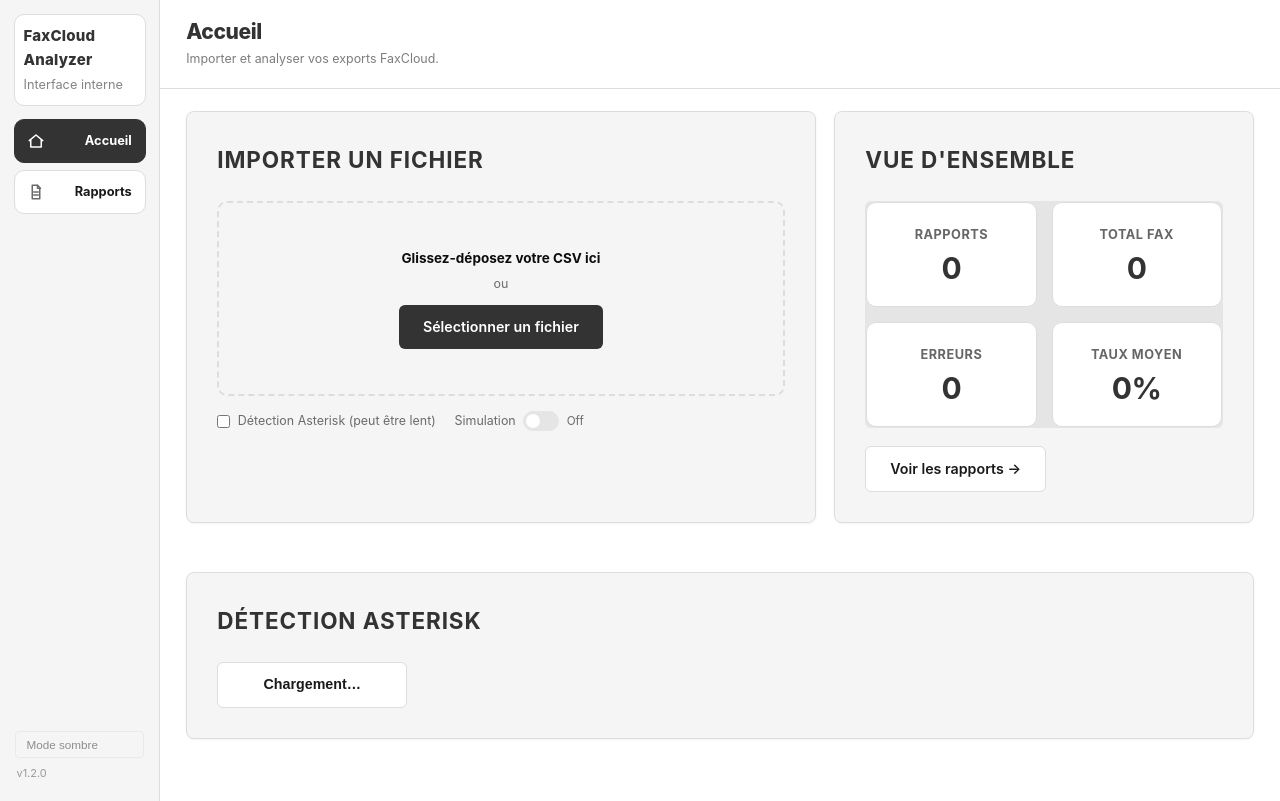
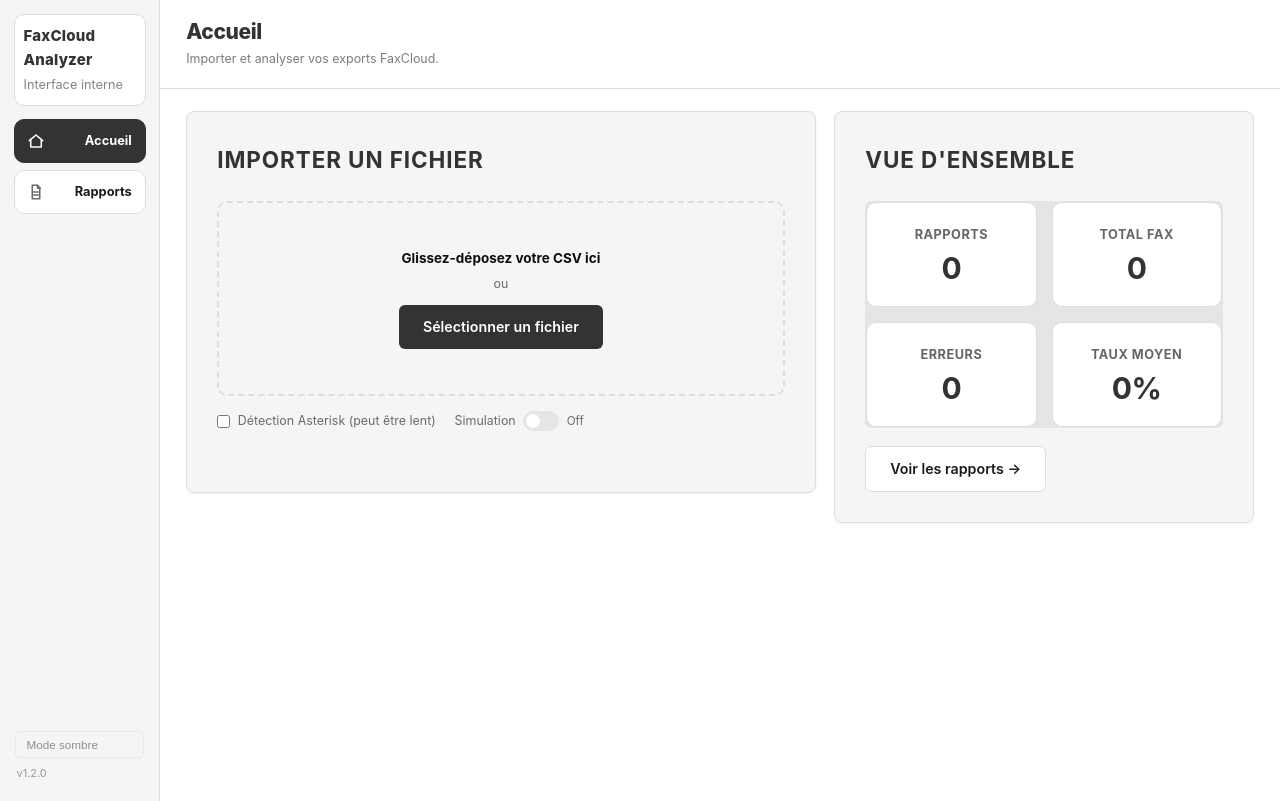
Before and after one commit to Imdraks/faxcloud-analyzer, a Flask app: page / in a window 1280 px wide. Shown: the top 801 px of the page. Run offline with Flask 3, Linux system fonts and the light colour scheme; data comes from the database, SQL or seed files in the repository; data that the repository does not hold is empty.

Commit message:
fix: supprimer doublon HTML dans index.html + section simulation redondante

```diff
--- a/frontend/web/templates/index.html
+++ b/frontend/templates/index.html
@@ -105,14 +105,6 @@
                     </div>
                 </section>
 
-                <!-- Simulation Asterisk -->
-                <section class="section" style="grid-column: 1 / -1;">
-                    <h2>Détection Asterisk</h2>
-                    <div style="display: flex; align-items: center; gap: 1.25rem; flex-wrap: wrap;">
-                        <button id="btnSimulation" class="btn btn-ghost" type="button" style="min-width: 190px;">Chargement…</button>
-                        <span id="simStatus" class="text-muted"></span>
-                    </div>
-                </section>
 
             </div>
         </main>
@@ -123,7 +115,6 @@
 <script src="{{ url_for('static', filename='js/theme.js') }}"></script>
 </body>
 </html>
-<!DOCTYPE html>
 <html lang="fr">
 <head>
     <meta charset="UTF-8">
```
Also changed, not shown: frontend/static/css/style.css (renamed from frontend/web/static/css/style.css), frontend/static/js/app.js (renamed from frontend/web/static/js/app.js), frontend/static/js/report.js (renamed from frontend/web/static/js/report.js), frontend/static/js/theme.js (renamed from frontend/web/static/js/theme.js), frontend/templates/404.html (renamed from frontend/web/templates/404.html), frontend/templates/500.html (renamed from frontend/web/templates/500.html), frontend/templates/login.html (renamed from frontend/web/templates/login.html), frontend/templates/report.html (renamed from frontend/web/templates/report.html), frontend/templates/reports.html (renamed from frontend/web/templates/reports.html), 1 other file.
